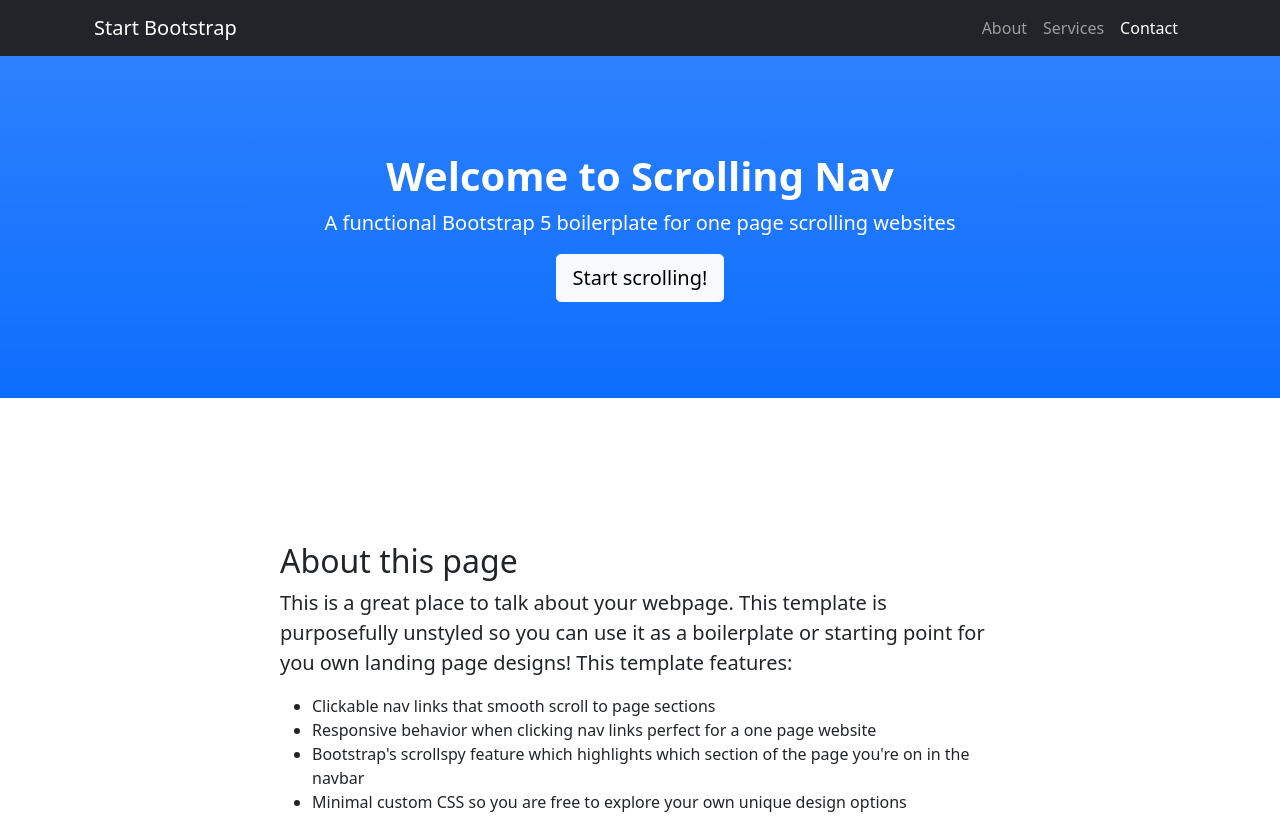
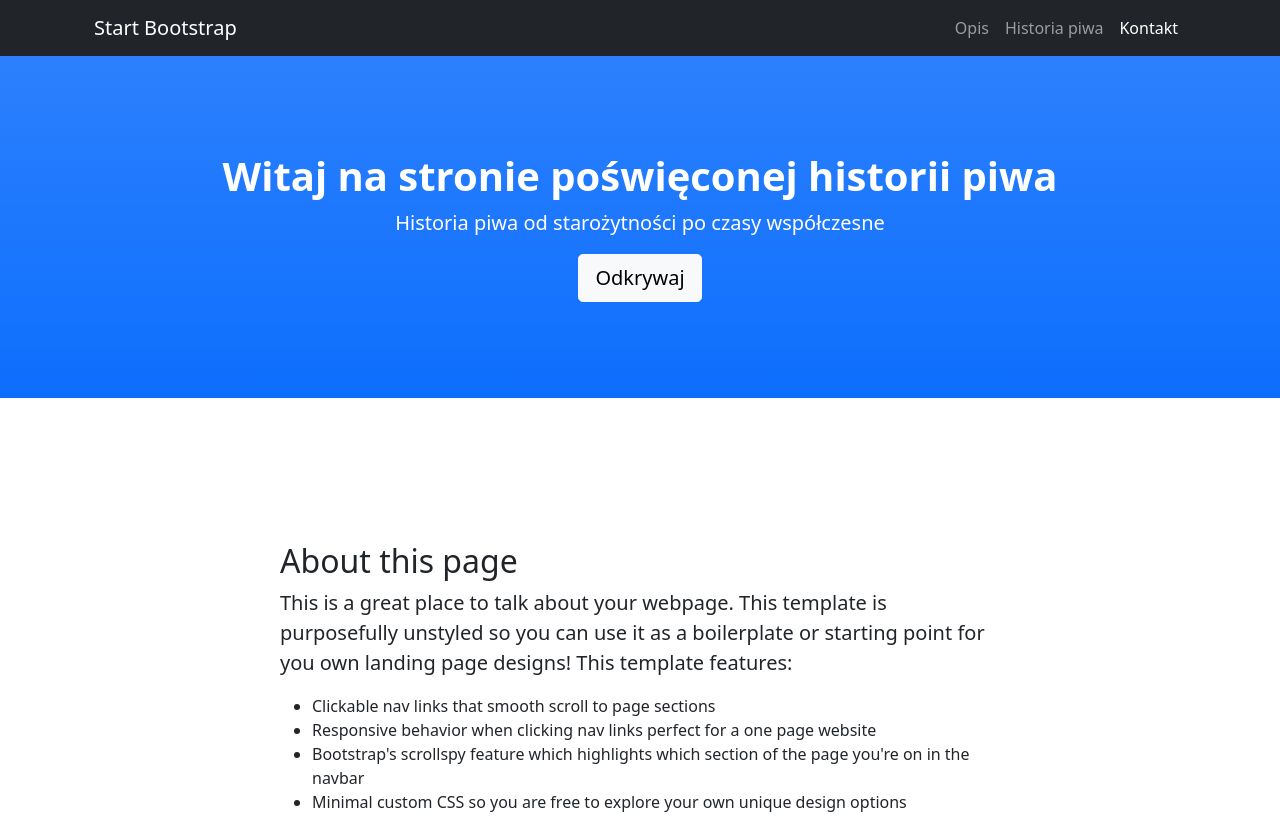
Before and after one commit to danielmazuragh/danielmazuragh.github.io, a plain HTML site: page index.html in a window 1280 px wide. Shown: the top 833 px of the page. Drawn offline with nearby package versions, Linux system fonts and the light colour scheme.

Commit message:
Update index.html

```diff
--- a/index.html
+++ b/index.html
@@ -18,9 +18,9 @@
                 <button class="navbar-toggler" type="button" data-bs-toggle="collapse" data-bs-target="#navbarResponsive" aria-controls="navbarResponsive" aria-expanded="false" aria-label="Toggle navigation"><span class="navbar-toggler-icon"></span></button>
                 <div class="collapse navbar-collapse" id="navbarResponsive">
                     <ul class="navbar-nav ms-auto">
-                        <li class="nav-item"><a class="nav-link" href="#about">About</a></li>
-                        <li class="nav-item"><a class="nav-link" href="#services">Services</a></li>
-                        <li class="nav-item"><a class="nav-link" href="#contact">Contact</a></li>
+                        <li class="nav-item"><a class="nav-link" href="#about">Opis</a></li>
+                        <li class="nav-item"><a class="nav-link" href="#services">Historia piwa</a></li>
+                        <li class="nav-item"><a class="nav-link" href="#contact">Kontakt</a></li>
                     </ul>
                 </div>
             </div>
@@ -28,9 +28,9 @@
         <!-- Header-->
         <header class="bg-primary bg-gradient text-white">
             <div class="container px-4 text-center">
-                <h1 class="fw-bolder">Welcome to Scrolling Nav</h1>
-                <p class="lead">A functional Bootstrap 5 boilerplate for one page scrolling websites</p>
-                <a class="btn btn-lg btn-light" href="#about">Start scrolling!</a>
+                <h1 class="fw-bolder">Witaj na stronie poświęconej historii piwa</h1>
+                <p class="lead">Historia piwa od starożytności po czasy współczesne</p>
+                <a class="btn btn-lg btn-light" href="#about">Odkrywaj</a>
             </div>
         </header>
         <!-- About section-->
@@ -66,8 +66,8 @@
             <div class="container px-4">
                 <div class="row gx-4 justify-content-center">
                     <div class="col-lg-8">
-                        <h2>Contact us</h2>
-                        <p class="lead">Lorem ipsum dolor sit amet, consectetur adipisicing elit. Vero odio fugiat voluptatem dolor, provident officiis, id iusto! Obcaecati incidunt, qui nihil beatae magnam et repudiandae ipsa exercitationem, in, quo totam.</p>
+                        <h2>Masz jakieś pytania?</h2>
+                        <p class="lead">Skontaktuj się z nami przez maila: danmaz@student.agh.edu.pl</p>
                     </div>
                 </div>
             </div>
```
